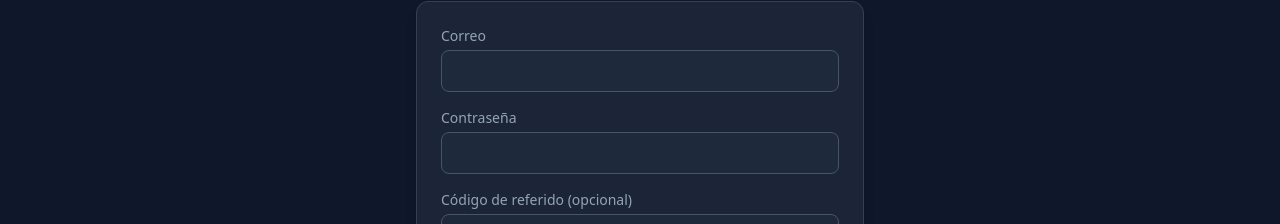
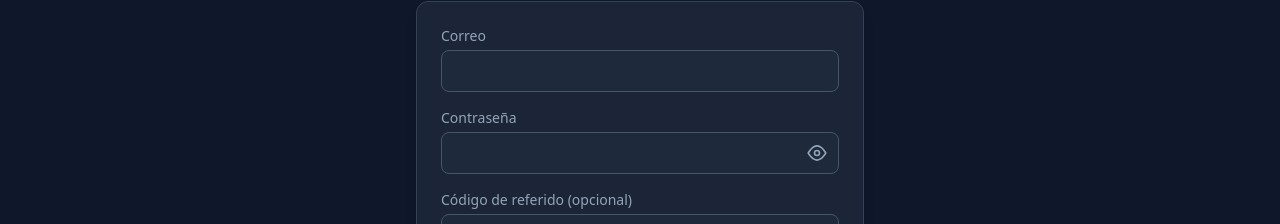
Before and after one commit to Palmve/freeboli, a Next.js app: page /auth/registro in a window 1280 px wide. Shown: the part 184-408 px from the top of the page. Built offline with nearby package versions, Linux system fonts and the light colour scheme; no server answers; the database is empty.

Commit message:
feat(auth): unifying UX by adding show/hide password eye icon toggle in signup form

```diff
--- a/src/app/auth/registro/page.tsx
+++ b/src/app/auth/registro/page.tsx
@@ -7,6 +7,7 @@ import Link from "next/link";
 export default function RegistroPage() {
   const [email, setEmail] = useState("");
   const [password, setPassword] = useState("");
+  const [showPassword, setShowPassword] = useState(false);
   const [referral, setReferral] = useState("");
   const [hp, setHp] = useState("");
   const [formTs] = useState(() => Date.now());
@@ -67,14 +68,35 @@ export default function RegistroPage() {
         </div>
         <div>
           <label className="block text-sm text-slate-400">Contraseña</label>
+          <div className="relative mt-1">
             <input
-            type="password"
+              type={showPassword ? "text" : "password"}
               value={password}
               onChange={(e) => setPassword(e.target.value)}
-            className="mt-1 w-full rounded-lg border border-slate-600 bg-slate-800 px-3 py-2 text-white"
+              className="w-full rounded-lg border border-slate-600 bg-slate-800 px-3 py-2 pr-10 text-white"
               minLength={6}
               required
             />
+            <button
+              type="button"
+              onClick={() => setShowPassword((v) => !v)}
+              className="absolute inset-y-0 right-0 flex items-center px-3 text-slate-400 hover:text-white"
+              aria-label={showPassword ? "Ocultar contraseña" : "Mostrar contraseña"}
+            >
+              {showPassword ? (
+                <svg xmlns="http://www.w3.org/2000/svg" className="h-5 w-5" viewBox="0 0 24 24" fill="none" stroke="currentColor">
+                  <path strokeLinecap="round" strokeLinejoin="round" strokeWidth="2" d="M13.875 18.825A10.05 10.05 0 0112 19c-5.523 0-10-4.477-10-10 0-1.06.165-2.084.475-3.052M9.88 9.88A3 3 0 0012 15a3 3 0 001.999-.758" />
+                  <path strokeLinecap="round" strokeLinejoin="round" strokeWidth="2" d="M3 3l18 18" />
+                  <path strokeLinecap="round" strokeLinejoin="round" strokeWidth="2" d="M10.73 5.08A9.956 9.956 0 0112 5c5.523 0 10 4.477 10 10 0 1.31-.265 2.564-.743 3.707" />
+                </svg>
+              ) : (
+                <svg xmlns="http://www.w3.org/2000/svg" className="h-5 w-5" viewBox="0 0 24 24" fill="none" stroke="currentColor">
+                  <path strokeLinecap="round" strokeLinejoin="round" strokeWidth="2" d="M1.5 12s4.5-8.5 10.5-8.5S22.5 12 22.5 12s-4.5 8.5-10.5 8.5S1.5 12 1.5 12z" />
+                  <path strokeLinecap="round" strokeLinejoin="round" strokeWidth="2" d="M12 15a3 3 0 100-6 3 3 0 000 6z" />
+                </svg>
+              )}
+            </button>
+          </div>
         </div>
         <div>
           <label className="block text-sm text-slate-400">Código de referido (opcional)</label>
```
Lines whose indentation alone changed are shown as unchanged.
